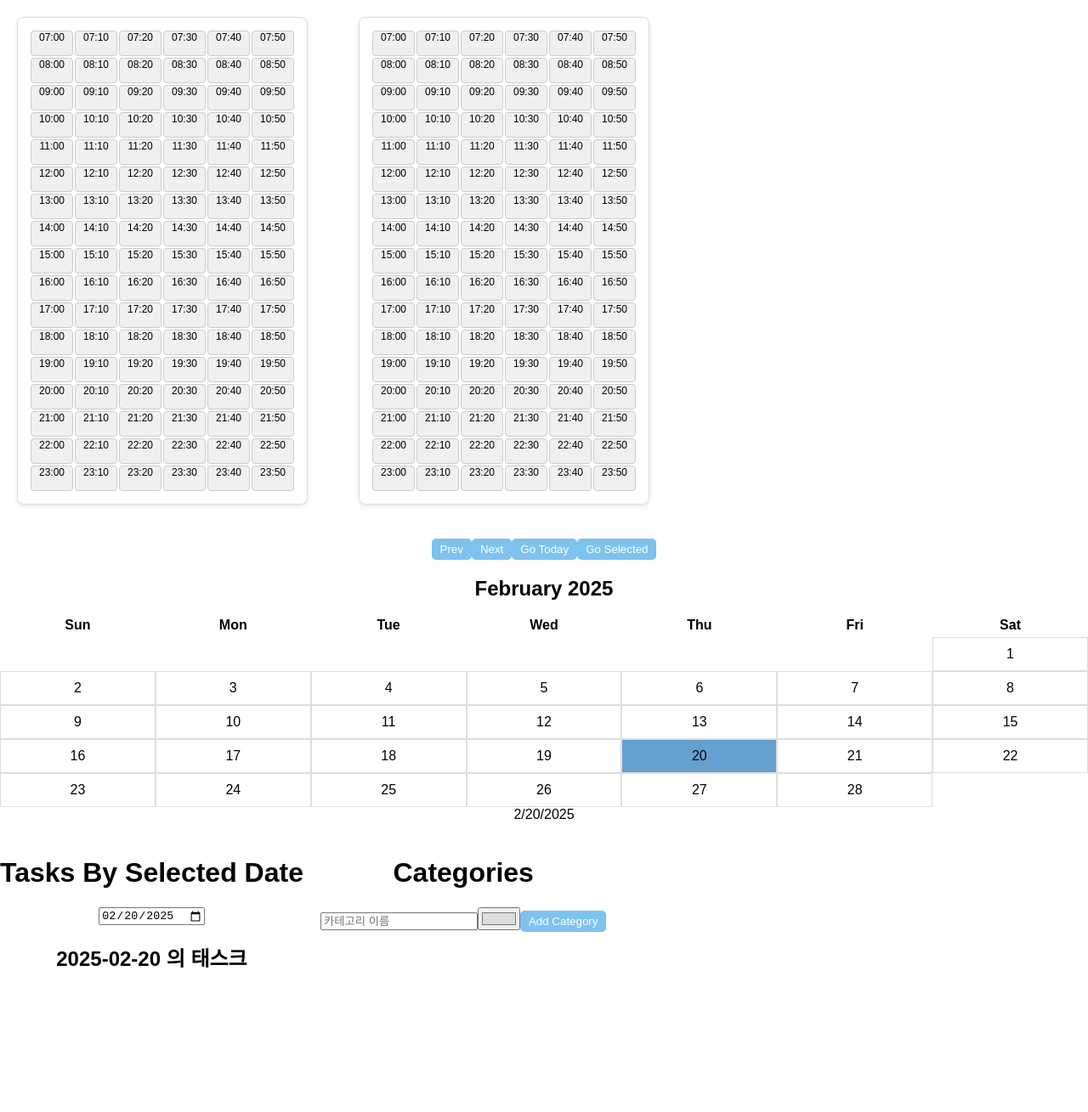
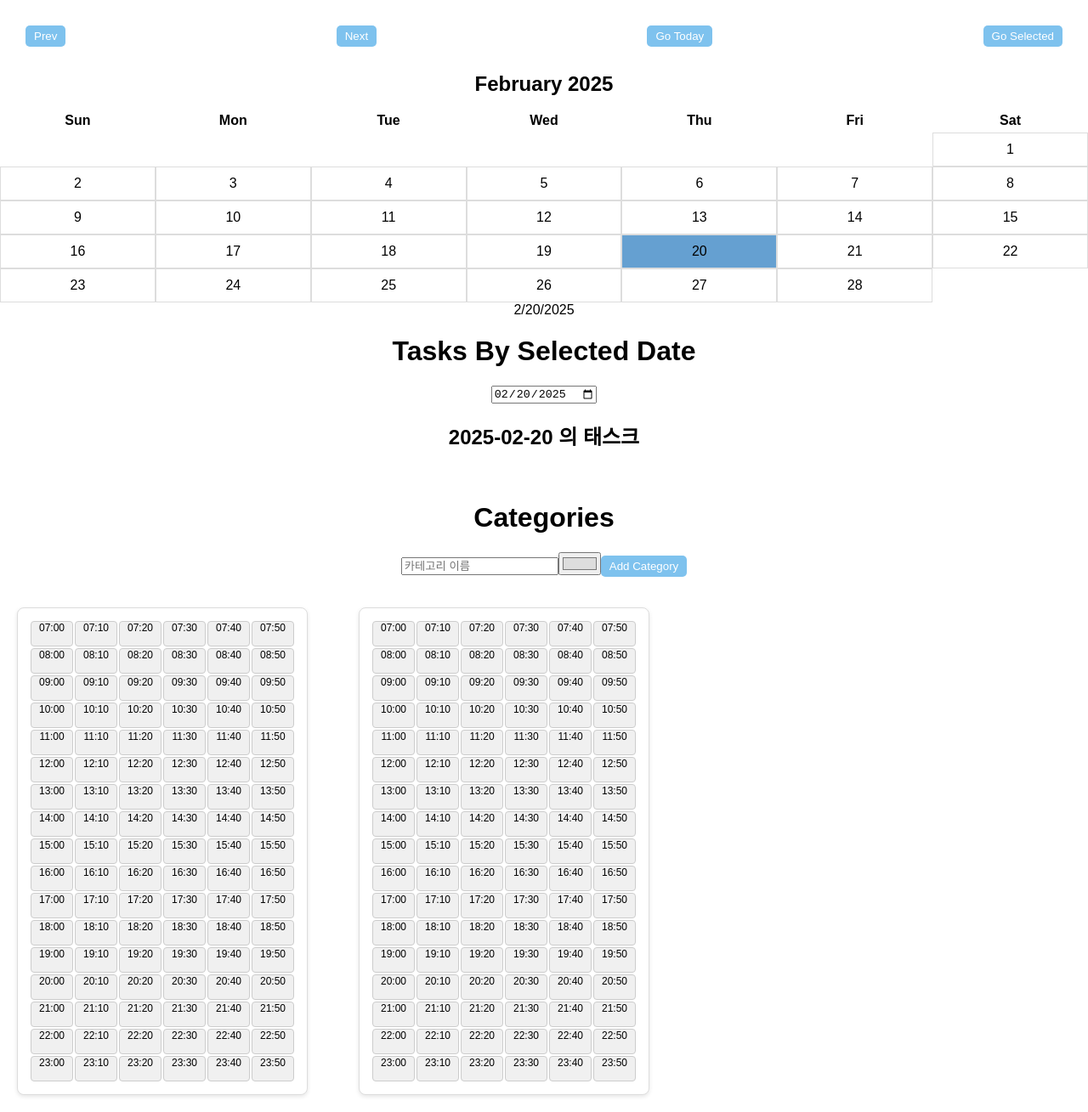
Before and after one commit to yujinoh0103/todo-react, a React (Create React App) app: page / in a window 1280 px wide. Shown: the whole page at 85% size. Before the commit the page ends 1194 px from the top, so only its background shows below. Built offline with nearby package versions, Linux system fonts and the light colour scheme.

Commit message:
css 적용

```diff
--- a/src/App.tsx
+++ b/src/App.tsx
@@ -215,21 +215,13 @@ const App: React.FC = () => {
   // UI 렌더
   // ----------------------------------------------------
   return (
-    <div style={{ display: "flex", flexDirection: "column", gap: "20px" }}>
-      {/* 1) 상단: WhenToMeet 두 개 + Calendar */}
-      <div
-        className="timegrid-containers"
-        style={{ display: "flex", gap: "20px" }}
-      >
-        <WhenToMeet index={0} />
-        <WhenToMeet index={1} />
-      </div>
+    <div>
       <Calendar />
 
       {/* 2) 메인 컨텐츠: 날짜별 태스크 + 카테고리 목록 */}
-      <div style={{ display: "flex", gap: "20px" }}>
+      <div>
         {/* 왼쪽: 날짜 선택 + 해당 날짜 태스크 목록 */}
-        <div>
+
         <h1>Tasks By Selected Date</h1>
         <input
           type="date"
@@ -242,12 +234,9 @@ const App: React.FC = () => {
           categories={categories}
           onClickTask={(color) => {
             setCurrentPenColor(color);
-              console.log("펜 색 변경:", color);
           }}
         />
       </div>
-
-        {/* 오른쪽: 카테고리 목록 + 카테고리 추가 폼 */}
       <div>
         <h1>Categories</h1>
         <div style={{ marginBottom: "16px" }}>
@@ -267,7 +256,13 @@ const App: React.FC = () => {
             Add Category
           </button>
         </div>
-
+        <div
+          className="timegrid-containers"
+          style={{ display: "flex", gap: "20px", flexDirection: "row" }}
+        >
+          <WhenToMeet index={0} />
+          <WhenToMeet index={1} />
+        </div>
         <CategoryList
           categories={categories}
           onRemoveCategory={removeCategory}
@@ -276,10 +271,8 @@ const App: React.FC = () => {
           onToggleTask={toggleTaskCompleted}
           onChangePenColor={(color: React.SetStateAction<string>) => {
             setCurrentPenColor(color);
-              console.log("펜 색 변경:", color);
           }}
         />
-        </div>
       </div>
     </div>
   );
--- a/src/style.css
+++ b/src/style.css
@@ -80,3 +80,10 @@ ul {
   border-radius: 20px;
   list-style: none;
 }
+
+.calendar-nav {
+  display: flex;
+  justify-content: space-between;
+  align-items: center;
+  margin: 30px;
+}
```
Lines whose indentation alone changed are shown as unchanged.
